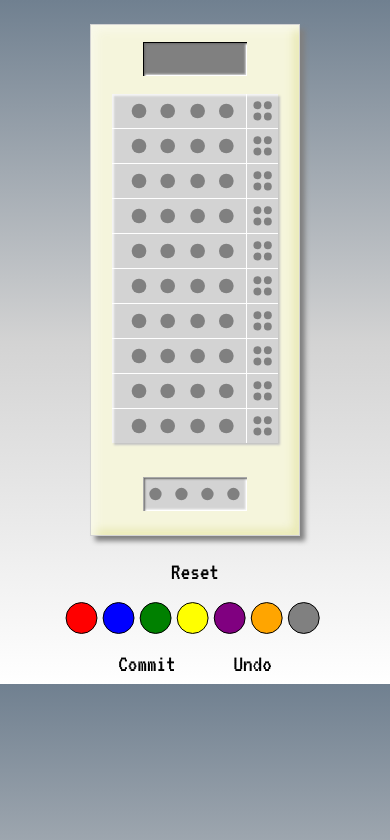
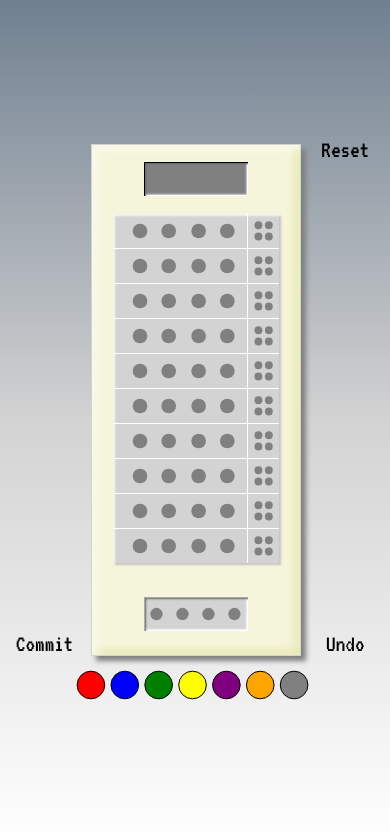
Before and after one commit to AndreNuechter/mastermind, a plain HTML site: page src/index.html in a window 390 px wide. Drawn offline with Linux system fonts and the light colour scheme.

Commit message:
Rework layout to fit small screens

```diff
--- a/docs/service-worker.js
+++ b/docs/service-worker.js
@@ -1 +1 @@
-const appName = 'mastermind'; const appVersion = '1677970472692'; const cacheName = `${appName}-r${appVersion}`; self.addEventListener('activate', (event) => { event.waitUntil( (async () => { const keys = await self.caches.keys(); return Promise.all(keys.map((key) => { if (key.includes(appName) && key !== cacheName) { return self.caches.delete(key); } return true; })); })(), ); }); self.addEventListener('fetch', (event) => { event.respondWith( (async () => { let response = await self.caches.match(event.request); if (response && appVersion !== '#!#') return response; response = await fetch(event.request); const cache = await self.caches.open(cacheName); cache.put(event.request, response.clone()); return response; })(), ); });
+const appName = 'mastermind'; const appVersion = '1678040521369'; const cacheName = `${appName}-r${appVersion}`; self.addEventListener('activate', (event) => { event.waitUntil( (async () => { const keys = await self.caches.keys(); return Promise.all(keys.map((key) => { if (key.includes(appName) && key !== cacheName) { return self.caches.delete(key); } return true; })); })(), ); }); self.addEventListener('fetch', (event) => { event.respondWith( (async () => { let response = await self.caches.match(event.request); if (response && appVersion !== '#!#') return response; response = await fetch(event.request); const cache = await self.caches.open(cacheName); cache.put(event.request, response.clone()); return response; })(), ); });
--- a/src/index.html
+++ b/src/index.html
@@ -22,7 +22,6 @@
       <circle cx="62%" cy="50%" r="8%" fill="grey"></circle>
       <circle cx="85%" cy="50%" r="8%" fill="grey"></circle>
     </svg>
-
     <div id="guesses">
       <div class="guess">
         <svg height="100%" width="100%" class="code">
@@ -165,7 +164,6 @@
         </svg>
       </div>
     </div>
-
     <svg id="guess">
       <circle cx="12%" cy="50%" r="8%" fill="grey"></circle>
       <circle cx="37%" cy="50%" r="8%" fill="grey"></circle>
@@ -173,9 +171,7 @@
       <circle cx="87%" cy="50%" r="8%" fill="grey"></circle>
     </svg>
   </div>
-
-  <p id="reset" title="Start a new game">Reset</p>
-
+  <span id="reset" class="control-input" title="Start a new game">Reset</span>
   <svg id="colorInput">
     <circle data-code="r" cx="7%" cy="50%" r="8%" fill="red"></circle>
     <circle data-code="b" cx="21%" cy="50%" r="8%" fill="blue"></circle>
@@ -185,12 +181,8 @@
     <circle data-code="o" cx="77%" cy="50%" r="8%" fill="orange"></circle>
     <circle data-code="_" cx="91%" cy="50%" r="8%" fill="grey"></circle>
   </svg>
-
-  <div id="inputControls">
-    <span id="commit" title="Try this guess">Commit</span>
-    <span id="undo" title="Remove last peg from guess">Undo</span>
-  </div>
-
+  <span id="commit" class="control-input" title="Try this guess">Commit</span>
+  <span id="undo" class="control-input" title="Remove last peg from guess">Undo</span>
   <div id="game-over-message"></div>
 </body>
 
--- a/src/main.js
+++ b/src/main.js
@@ -14,7 +14,6 @@ import {
 } from './js/dom-selections.js';
 import { answerColors, blankKey, colorKeys, colors } from './js/constants.js';
 
-// TODO prevent scrolling on mobile
 // TODO implement roleswitching and Knuths alg
 
 const currentGuess = [];
--- a/src/styles.css
+++ b/src/styles.css
@@ -7,33 +7,50 @@ body {
 
 :root {
   --bg-color: #708090;
+  height: 100%;
+  overflow: hidden;
 }
 
 body {
+  margin: 0;
+  height: 100%;
   background: linear-gradient(var(--bg-color), lightgrey, white);
   user-select: none;
+  display: grid;
+  gap: 8px;
+  /* 8ch is enough for space for the buttons and 55mm is the boards width */
+  grid-template-columns: 8ch 55mm 8ch;
+  /* 20mm is enough space for the reset-btn and 115mm is the remainder of the board-height */
+  grid-template-rows: 20mm 115mm auto;
+  grid-template-areas:
+  ". board reset"
+  "commit board undo"
+  "colorselect colorselect colorselect"
+  ;
+  justify-content: center;
+  align-content: center;
 }
 #colorInput {
+  grid-area: colorselect;
   display: block;
-  width: 70mm;
-  height: 18mm;
-  margin: 0 auto;
+  width: 64mm;
+  height: 9mm;
+  margin: 4px auto;
 }
 #colorInput circle {
   stroke: black;
   cursor: pointer;
 }
-#inputControls {
+.control-input {
   text-align: center;
-}
-#inputControls span {
-  padding: 0 1em;
   cursor: pointer;
 }
 #board {
+  grid-area: board;
+  align-self: end;
+  margin: 0 auto;
   height: 135mm;
   width: 55mm;
-  margin: 1em auto;
   border: 1px solid #d3d3d3;
   background: #f5f5dc;
   display: flex;
@@ -91,10 +108,16 @@ body {
   background: lightgrey;
   box-shadow: inset 1px 1px 0 darkgrey, inset 2px 2px 2px dimgrey, inset -1px -1px 0 white, inset -2px -2px 2px whitesmoke;
 }
+#commit {
+  grid-area: commit;
+  align-self: end;
+}
+#undo {
+  grid-area: undo;
+  align-self: end;
+}
 #reset {
-  text-align: center;
-  margin: 8px auto 0;
-  cursor: pointer;
+  grid-area: reset;
 }
 ul {
   padding: 0;
```
Also changed, not shown: docs/index.html (+1 -1 lines), docs/styles.css (+1 -1 lines).
